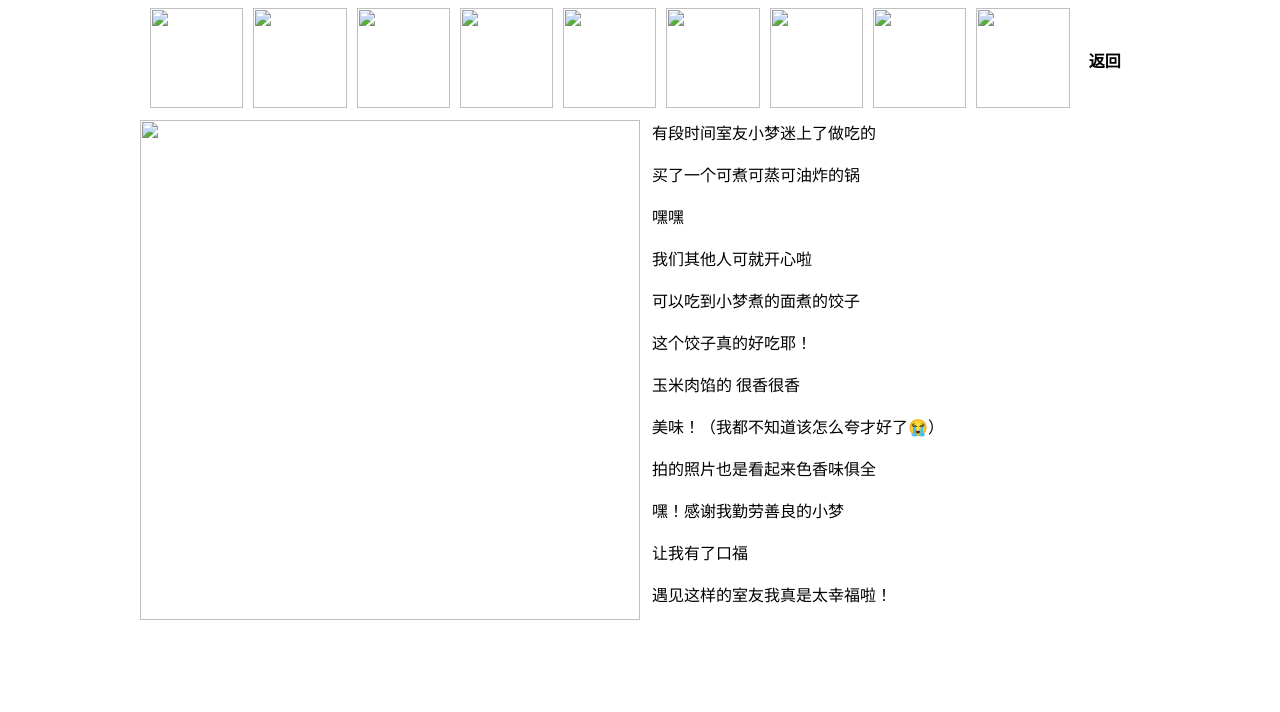
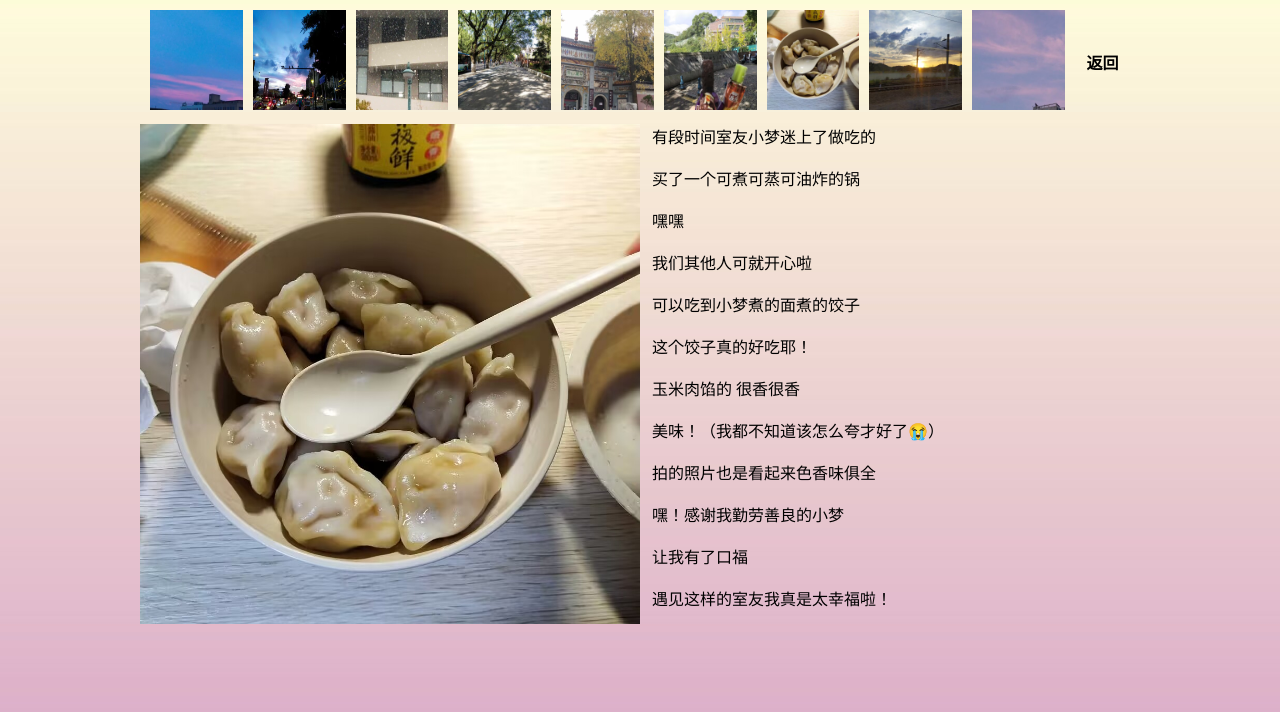
Before and after one commit to zzmsnd/the-little-world-of-zzm, a plain HTML site: page 小梦的饺子.html in a window 1280 px wide. Drawn offline with Linux system fonts and the light colour scheme.

Commit message:
Update 小梦的饺子.html

```diff
--- a/小梦的饺子.html
+++ b/小梦的饺子.html
@@ -8,24 +8,24 @@
     <link rel="shortcut icon" href="" />
 	<link href="style2.css" rel="stylesheet" type="text/css" media="all">
 </head>
-<body style="background-image: url(图片/背景图.jpg); background-repeat:no-repeat;">
+<body style="background-image: url(images/背景图.jpg); background-repeat:no-repeat;">
     <section class="container-content">
         <table border="0" width="100%" height="100%" cellspacing="10" cellpadding="0">
             <tr>
-                <th width="200" height="100"><a href="天空.html"><img src="图片/天空.jpg" width="100%" height="100%"></a></th>
-                <th width="200" height="100"><a href="彩霞.html"><img src="图片/彩霞.jpg" width="100%" height="100%"></a></th>
-                <th width="200" height="100"><a href="雪景.html"><img src="图片/雪景.jpg" width="100%" height="100%"></a></th>
-                <th width="200" height="100"><a href="树荫.html"><img src="图片/树荫.jpg" width="100%" height="100%"></a></th>
-                <th width="200" height="100"><a href="金叶.html"><img src="图片/金叶.jpg" width="100%" height="100%"></a></th>
-                <th width="200" height="100"><a href="冬天的冰棍.html"><img src="图片/冬天的冰棍.jpg" width="100%" height="100%"></a></th>
-                <th width="200" height="100"><a href="小梦的饺子.html"><img src="图片/小梦的饺子.jpg" width="100%" height="100%"></a></th>
-                <th width="200" height="100"><a href="途中景色.html"><img src="图片/途中景色.jpg" width="100%" height="100%"></a></th>
-                <th width="200" height="100"><a href="粉色天空.html"><img src="图片/粉色天空.jpg" width="100%" height="100%"></a></th>
+                <th width="200" height="100"><a href="天空.html"><img src="images/天空.jpg" width="100%" height="100%"></a></th>
+                <th width="200" height="100"><a href="彩霞.html"><img src="images/彩霞.jpg" width="100%" height="100%"></a></th>
+                <th width="200" height="100"><a href="雪景.html"><img src="images/雪景.jpg" width="100%" height="100%"></a></th>
+                <th width="200" height="100"><a href="树荫.html"><img src="images/树荫.jpg" width="100%" height="100%"></a></th>
+                <th width="200" height="100"><a href="金叶.html"><img src="images/金叶.jpg" width="100%" height="100%"></a></th>
+                <th width="200" height="100"><a href="冬天的冰棍.html"><img src="images/冬天的冰棍.jpg" width="100%" height="100%"></a></th>
+                <th width="200" height="100"><a href="小梦的饺子.html"><img src="images/小梦的饺子.jpg" width="100%" height="100%"></a></th>
+                <th width="200" height="100"><a href="途中景色.html"><img src="images/途中景色.jpg" width="100%" height="100%"></a></th>
+                <th width="200" height="100"><a href="粉色天空.html"><img src="images/粉色天空.jpg" width="100%" height="100%"></a></th>
                 <th width="100"><a href="一些小美好.html">返回</a></th>
             </tr>
         </table>
         <div style="float: left;">
-        <img src="图片/小梦的饺子.jpg" width="500" height="500">
+        <img src="images/小梦的饺子.jpg" width="500" height="500">
         </div>
         &nbsp&nbsp&nbsp有段时间室友小梦迷上了做吃的
         <br>
```
